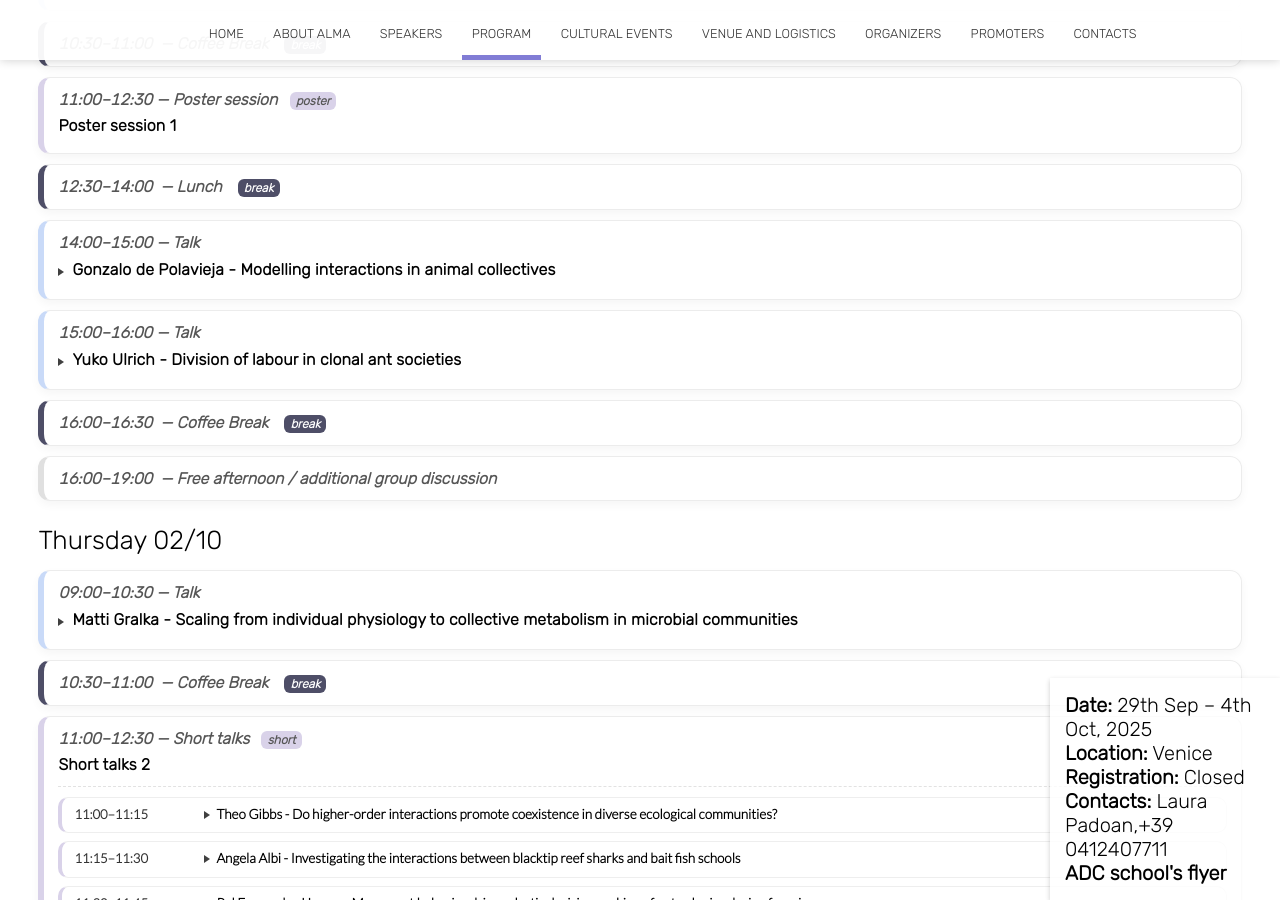
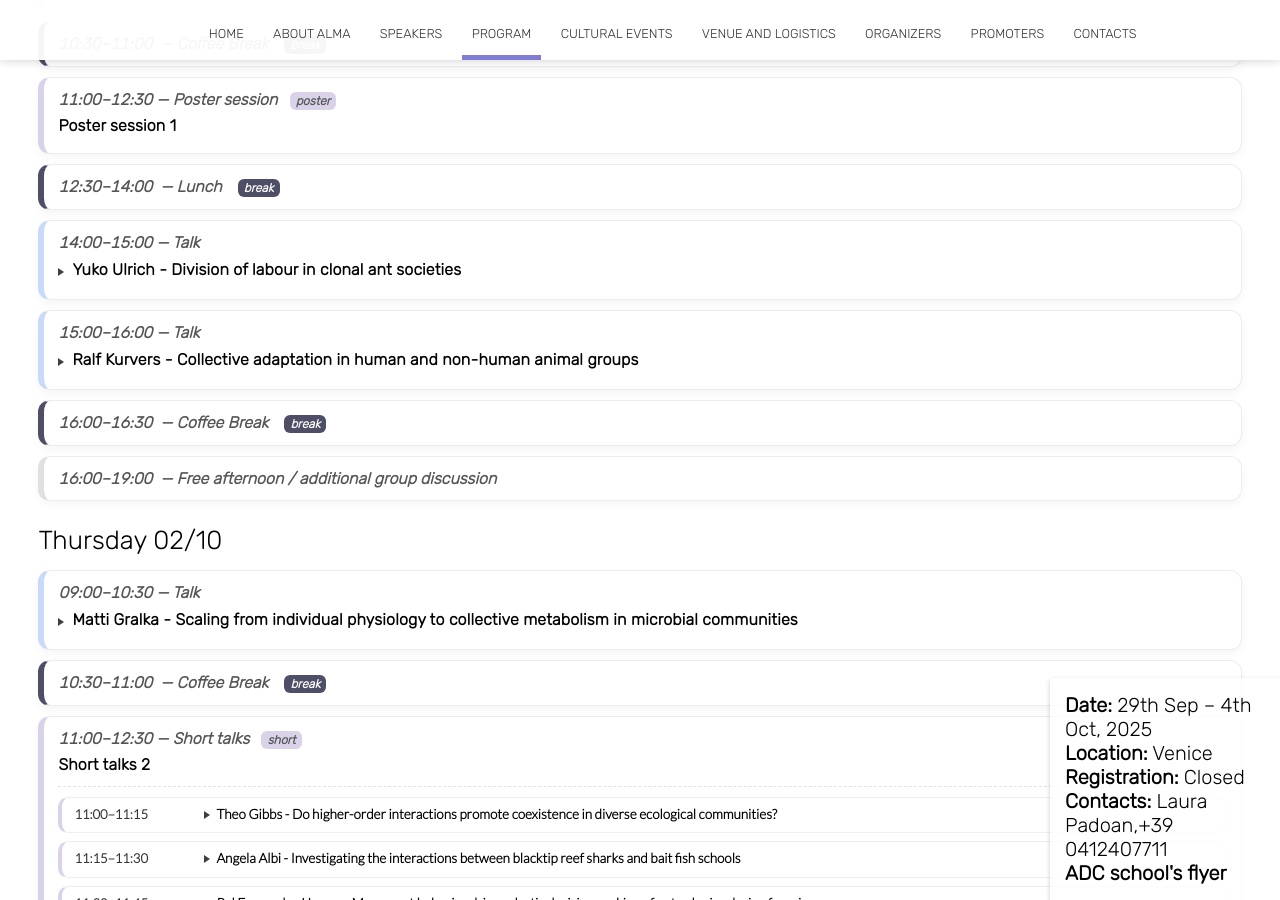
Before and after one commit to almadalcoschool/almadalcoschool.github.io, a Jekyll site: the page built from scientific_program.html, in a window 1280 px wide and 900 px high, scrolled down 4252 px. Built offline with Jekyll 4.4.1, drawn with Linux system fonts in a browser that asks for light colours; nearby versions of some CDN libraries; some of the changed text lies outside the part shown.

Commit message:
updated program

```diff
--- a/scientific_program.html
+++ b/scientific_program.html
@@ -700,7 +700,7 @@ image: /images/home/paper_natEcoEvol2020.jpg
           <td class="tg-pta1" rowspan="4">14:00</td>
           <td class="tg-gpin" rowspan="4" data-full="Allyson Sgro - Multicellular collaboration: how do cells work together in the wild?">Allyson Sgro</td>
           <td class="tg-gpin" rowspan="4" data-full="Elena Scarpa - Collective migration in complex environments: the case of the trunk neural crest">Elena Scarpa</td>
-          <td class="tg-gpin" rowspan="4" data-full="Gonzalo de Polavieja - Modelling interactions in animal collectives">Gonzalo de Polavieja</td>
+          <td class="tg-gpin" rowspan="4" data-full="Yuko Ulrich - Division of labour in clonal ant societies">Yuko Ulrich</td>
           <td class="tg-gpin" rowspan="4" data-full="Karine Gibbs - Micro-crowdsourcing: how swarming bacteria integrate signals during collective migration">Karine Gibbs</td>
           <td class="tg-gpin" rowspan="4" data-full="Chaitanya Gokhale - Pan narrans | Collective narrative and cooperation">Chaitanya Gokhale</td>
         </tr>
@@ -716,7 +716,7 @@ image: /images/home/paper_natEcoEvol2020.jpg
               Judith Mine-Hattab<br>
               Oliver Meacock
           </td>
-          <td class="tg-gpin" rowspan="4" data-full="Yuko Ulrich - Division of labour in clonal ant societies">Yuko Ulrich</td>
+          <td class="tg-gpin" rowspan="4" data-full="Ralf Kurvers - Collective adaptation in human and non-human animal groups">Ralf Kurvers</td>
           <td class="tg-gpin" rowspan="4" data-full="Markus Arnoldini - Ecological and Evolutionary consequences of emergent spatial structure in the gut microbiota">Markus Arnoldini</td>
           <td class="tg-gpin" rowspan="4" data-full="Simon Garnier - Collective Behavior is not Collective Intelligence">Simon Garnier</td>
         </tr>
@@ -732,10 +732,10 @@ image: /images/home/paper_natEcoEvol2020.jpg
 
         <tr>
           <td class="tg-pta1" rowspan="2">16:00</td>
-          <td class="tg-dmai" rowspan="6">Group discussion</td>
+          <td class="tg-dmai" rowspan="6">Group formation</td>
           <td class="tg-agz1" rowspan="2">Coffee break</td>
           <td class="tg-agz1" rowspan="2">Coffee break</td>
-          <td class="tg-gpin" rowspan="4" data-full="Ralf Kurvers - Collective adaptation in human and non-human animal groups">Ralf Kurvers</td>
+          <!-- <td class="tg-gpin" rowspan="4" data-full=></td> -->
           <td class="tg-ccct" rowspan="2">Coffee break</td>
         </tr>
 
@@ -929,7 +929,7 @@ image: /images/home/paper_natEcoEvol2020.jpg
 
     <div class="slot discuss simple" aria-label="Group discussion">
         <div class="meta">
-          <span class="time">16:00–17:30</span> — Group discussion
+          <span class="time">16:00–17:30</span> — Group formation
         </div>
     </div>
 
@@ -1248,24 +1248,6 @@ image: /images/home/paper_natEcoEvol2020.jpg
       <div class="meta"><span class="time">14:00–15:00</span> — <span class="speaker">Talk</span></div>
       <details>
       <summary>
-        <h3>Gonzalo de Polavieja - Modelling interactions in animal collectives</h3>
-      </summary>
-      <p>
-        I will contrast different modelling approaches: hypothesis-driven, phenomenological, and AI-driven, along with
-        intermediate variants. Each offers distinct advantages and disadvantages, and a fuller characterization of animal
-        interactions in groups likely comes from using a variety of models: hypothesis-driven approaches help articulate
-        underlying principles, phenomenological models provide simple rules, and AI-driven methods offer detailed
-        descriptions. I will also discuss how to use AI methods as tools for better tracking of animals in collectives.
-        Finally, I will zoom out to ask a more general question: what kinds of interactions among collectives of
-        “mathematical objects” can solve problems?
-      </p>
-    </details>
-    </div>
-
-    <div class="slot talk" id="wed-1500-ulrich">
-      <div class="meta"><span class="time">15:00–16:00</span> — <span class="speaker">Talk</span></div>
-      <details>
-      <summary>
         <h3>Yuko Ulrich - Division of labour in clonal ant societies</h3>
       </summary>
       <p>
@@ -1279,6 +1261,23 @@ image: /images/home/paper_natEcoEvol2020.jpg
       in social insects. Finally, we are collaborating with chemists to uncover some of the chemical bases of division of
       labour and cooperative behaviour in the clonal raider ant. I will highlight recent progress in identifying pheromones
       and characterising their social function, to shed light on the molecular mechanisms that regulate ant sociality.
+      </p>
+    </details>
+    </div>
+
+    <div class="slot talk" id="wed-1500-ulrich">
+      <div class="meta"><span class="time">15:00–16:00</span> — <span class="speaker">Talk</span></div>
+      <details>
+      <summary>
+        <h3>Ralf Kurvers - Collective adaptation in human and non-human animal groups</h3>
+      </summary>
+      <p>
+        In this talk, I will present recent work on how human and non-human collectives adapt to changing environments.
+        In fish, I will present work in which we manipulate group composition and resource abundance of fish shoals in the
+        wild, to study their causal role in shaping social network dynamics and foraging success. In humans, I will present
+        work which integrates high-precision GPS tracking and video footage from large-scale foraging competitions with
+        cognitive-computational modeling and agent-based simulations to uncover the decision-making mechanisms underlying
+        human social foraging in the real world.
       </p>
     </details>
     </div>
@@ -1580,15 +1579,10 @@ image: /images/home/paper_natEcoEvol2020.jpg
       <div class="meta"><span class="time">16:00–17:00</span> — <span class="speaker">Talk</span></div>
       <details>
       <summary>
-        <h3>Ralf Kurvers - Collective adaptation in human and non-human animal groups</h3>
+        <h3></h3>
       </summary>
       <p>
-        In this talk, I will present recent work on how human and non-human collectives adapt to changing environments.
-        In fish, I will present work in which we manipulate group composition and resource abundance of fish shoals in the
-        wild, to study their causal role in shaping social network dynamics and foraging success. In humans, I will present
-        work which integrates high-precision GPS tracking and video footage from large-scale foraging competitions with
-        cognitive-computational modeling and agent-based simulations to uncover the decision-making mechanisms underlying
-        human social foraging in the real world.
+
       </p>
     </details>
     </div>
```
